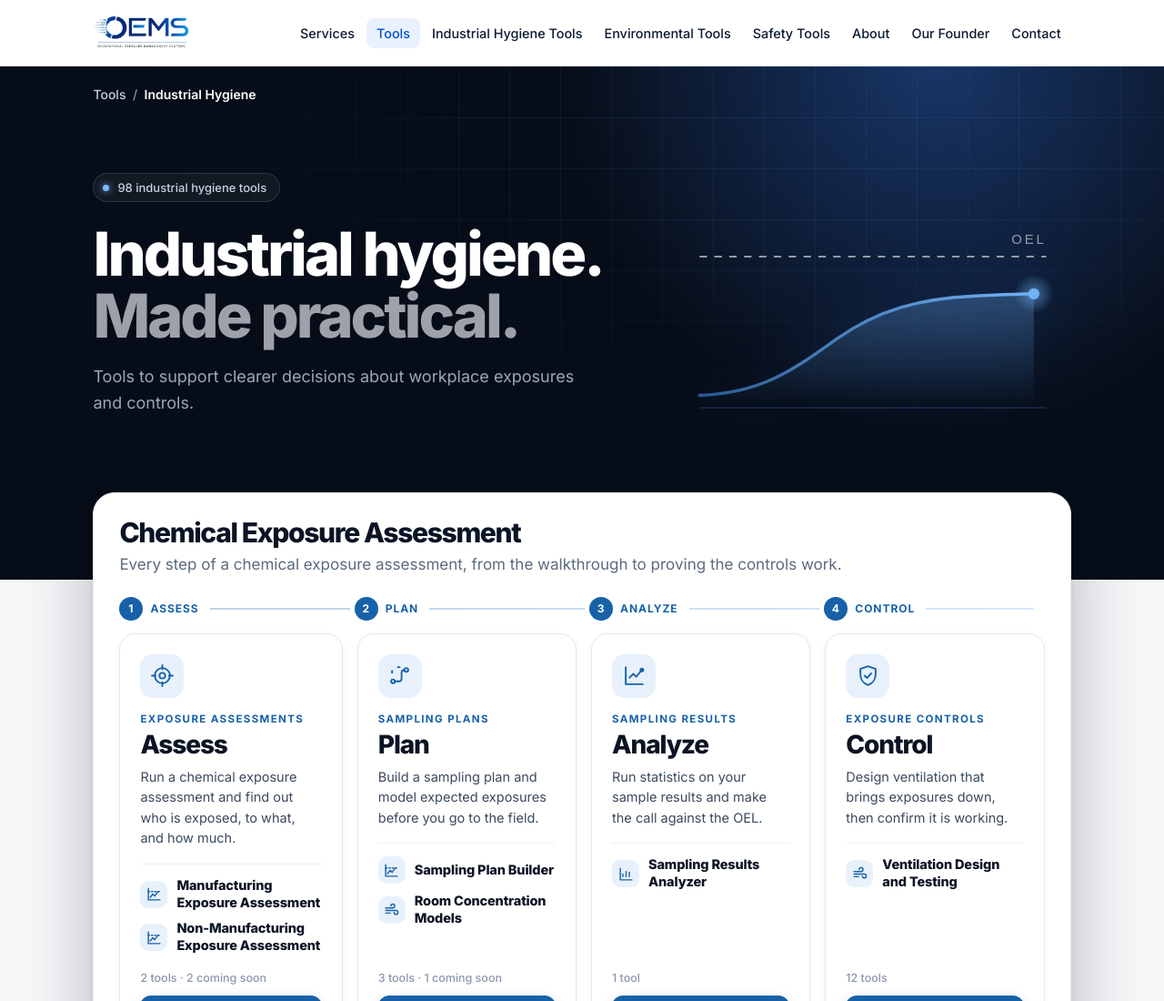
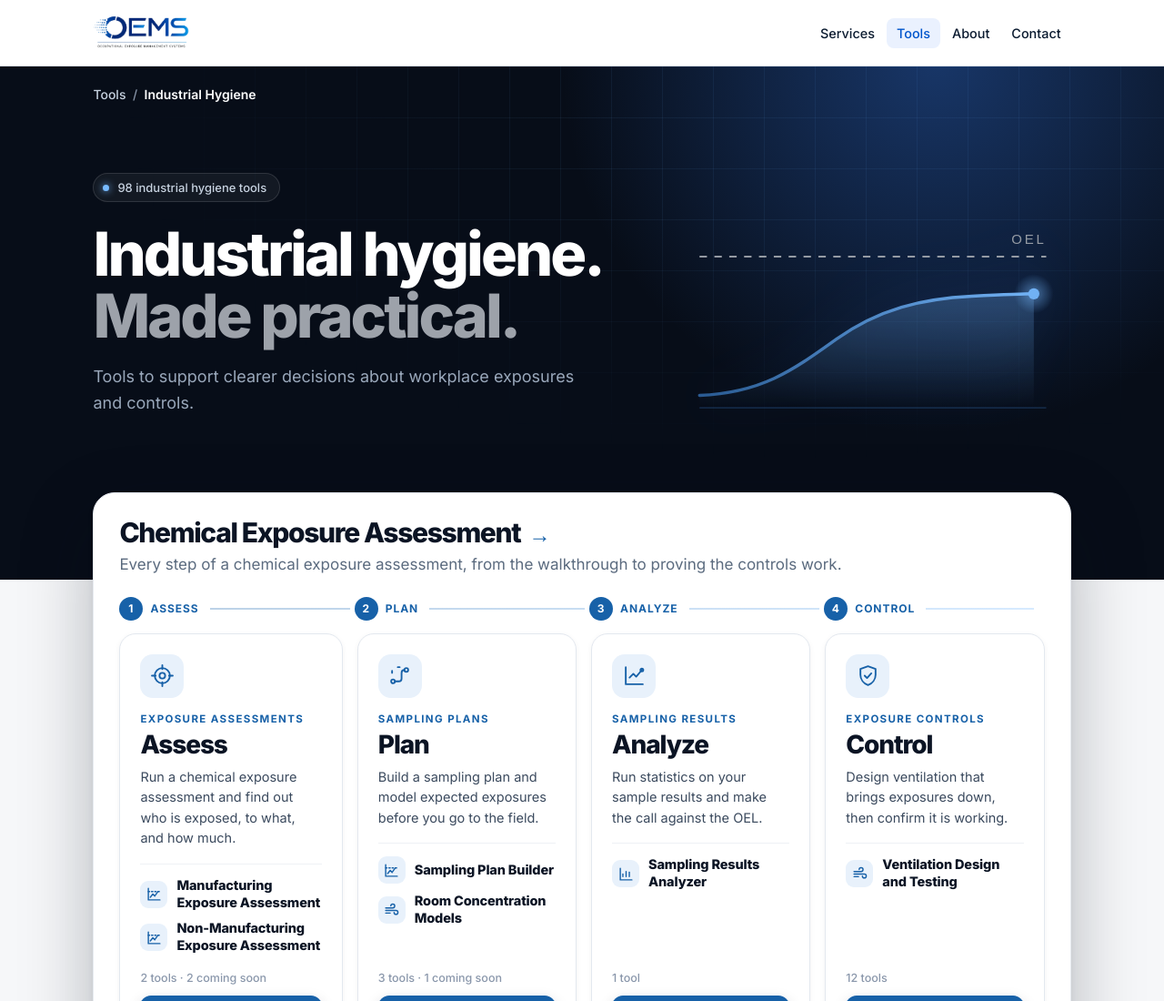
Before and after one commit to jfischback/oems_tool_search, a plain HTML site: page library.html in a window 1280 px wide. Shown: the top 1100 px of the page at 91% size. Drawn offline with Linux system fonts and the light colour scheme; a script that the page names is missing.

Commit message:
Menu: Services, Tools, About, Contact; Chemical Exposure Assessment heading opens the main site's page
Co-Authored-By: Claude Opus 5.5 <noreply@anthropic.com>
Claude-Session: https://claude.ai/code/session_01W19U5ZDg9fHAEmoqsP3Qqc

```diff
--- a/fields.css
+++ b/fields.css
@@ -363,3 +363,8 @@
    topics.js shrinks the type to fit the space instead. */
 .fh h1 { white-space: nowrap; }
 .hero-in > div:first-child { min-width: 0; }
+
+/* 24 Nov 2026 (Jonathan): the Chemical Exposure Assessment heading opens the main site's Chemical Exposure Assessments page. */
+.flow-link { color: inherit; text-decoration: none; }
+.flow-link i { font-style: normal; color: var(--label); font-size: .8em; margin-left: 4px; }
+.flow-link:hover { text-decoration: underline; text-underline-offset: 4px; }
--- a/library.html
+++ b/library.html
@@ -31,7 +31,7 @@
   <div class="wrap header-inner">
     <a class="sh-brand" href="https://oemswebsite.vercel.app/" aria-label="OEMS home"><img src="oems-logo.webp" alt="OEMS — Occupational Exposure Management Systems" width="1109" height="417"></a>
     <button class="nav-toggle" aria-expanded="false" aria-controls="site-nav"><span class="sr-only">Menu</span><span class="nb" aria-hidden="true"></span></button>
-    <nav id="site-nav" class="site-nav" aria-label="Main"><ul><li><a href="https://oemswebsite.vercel.app/services">Services</a></li><li><a href="index.html" aria-current="page">Tools</a></li><li><a href="https://oemswebsite.vercel.app/industrial-hygiene-tools">Industrial Hygiene Tools</a></li><li><a href="https://oemswebsite.vercel.app/environmental-tools">Environmental Tools</a></li><li><a href="https://oemswebsite.vercel.app/safety-tools">Safety Tools</a></li><li><a href="https://oemswebsite.vercel.app/about">About</a></li><li><a href="https://oemswebsite.vercel.app/our-founder">Our Founder</a></li><li><a href="https://oemswebsite.vercel.app/contact">Contact</a></li></ul></nav>
+    <nav id="site-nav" class="site-nav" aria-label="Main"><ul><li><a href="https://oemswebsite.vercel.app/services">Services</a></li><li><a href="index.html" aria-current="page">Tools</a></li><li><a href="https://oemswebsite.vercel.app/about">About</a></li><li><a href="https://oemswebsite.vercel.app/contact">Contact</a></li></ul></nav>
   </div>
 </header>
 <header class="fh" id="fh">
@@ -59,7 +59,7 @@
   </section>
   <section class="flow" id="stepsSec" hidden>
     <div class="flow-panel">
-      <div class="flow-head"><h2>Chemical Exposure Assessment</h2><p class="flow-dir">Every step of a chemical exposure assessment, from the walkthrough to proving the controls work.</p></div>
+      <div class="flow-head"><h2><a class="flow-link" href="https://oemswebsite.vercel.app/chemical-exposure-assessment">Chemical Exposure Assessment <i>→</i></a></h2><p class="flow-dir">Every step of a chemical exposure assessment, from the walkthrough to proving the controls work.</p></div>
       <div class="flow-rail" id="srail"></div>
       <div class="flow-steps" id="sgrid"></div>
     </div>
```
Also changed, not shown: chemical-exposure-assessment.html (+1 -1 lines), index.html (+1 -1 lines), topic.html (+1 -1 lines).
